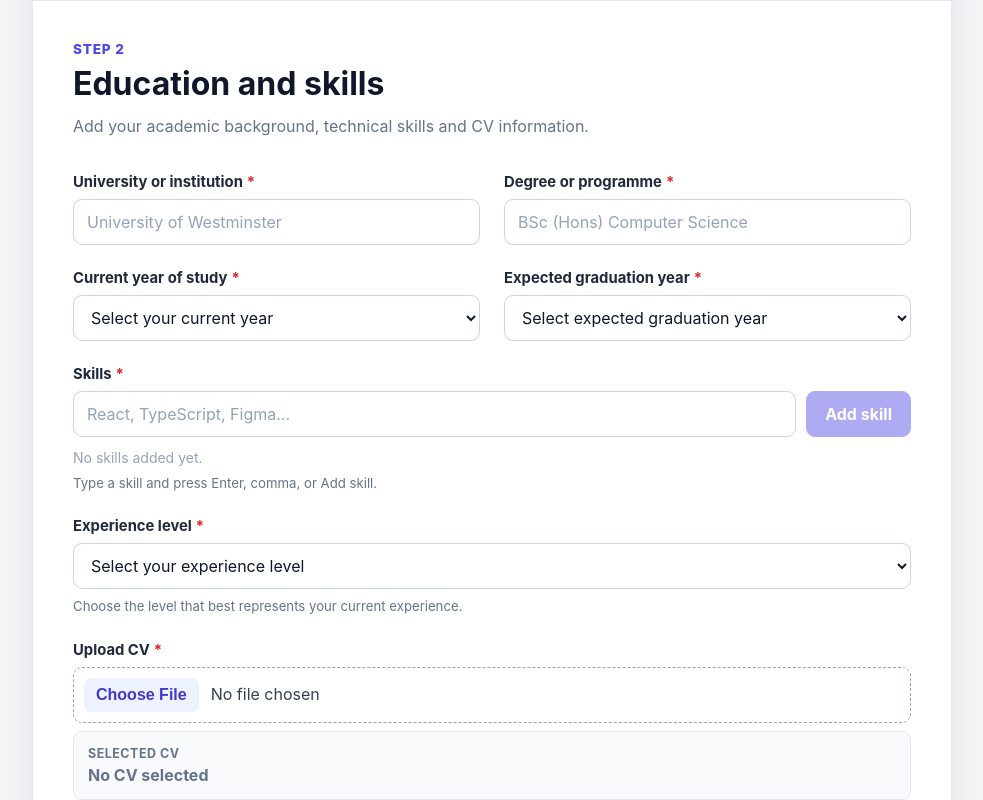
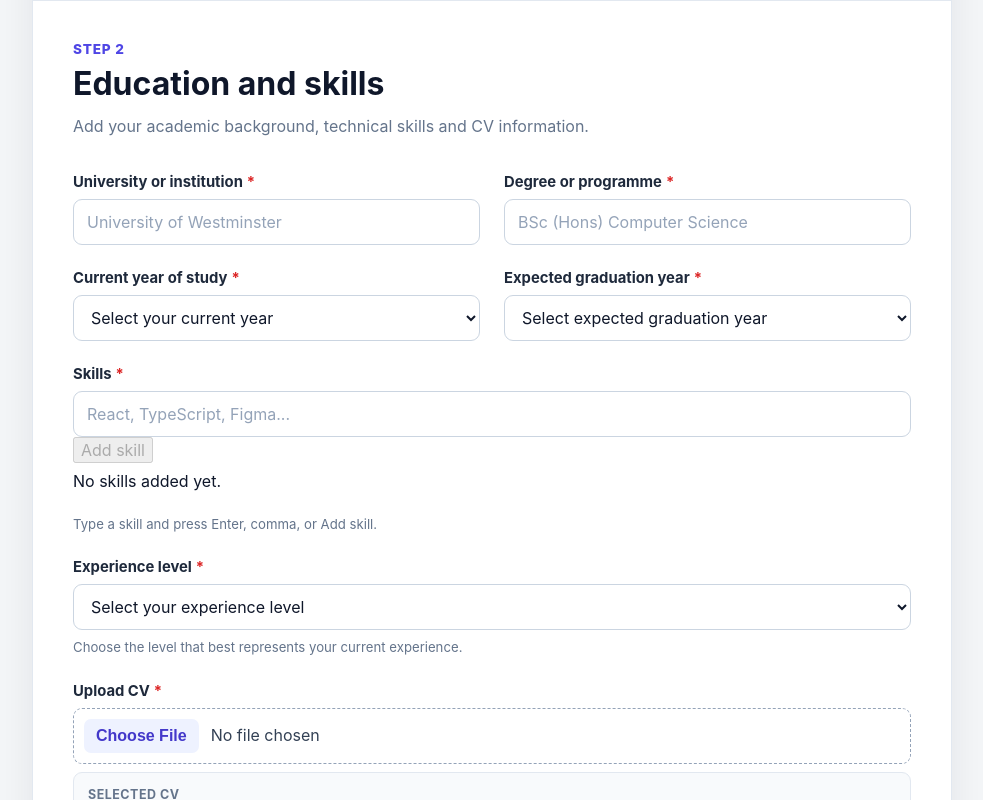
Before and after one commit to NadithiMoonasingha/internship-application-wizard, a React (Vite) app: page / in a window 1280 px wide. Both pictures are taken after a click on the button "Next". Shown: the part 384-1184 px from the top of the page, without its empty margins (148-1131 px from the left). Built offline with nearby package versions, Linux system fonts and the light colour scheme.

Commit message:
Added the form-step styling

```diff
--- a/src/components/steps/Steps.css
+++ b/src/components/steps/Steps.css
@@ -46,92 +46,4 @@
   .full-width-field {
     grid-column: auto;
   }
-
-    .skills-input-row {
-      flex-direction: column;
 }
-
-    .add-skill-button {
-      width: 100%;
-    }
-  }
-
-  .skills-input-row {
-    display: flex;
-    align-items: stretch;
-    gap: 10px;
-  }
-
-  .skills-input {
-    flex: 1;
-    min-width: 0;
-  }
-
-  .add-skill-button {
-    flex: 0 0 auto;
-    padding: 10px 18px;
-    color: #ffffff;
-    background: #4f46e5;
-    border: 1px solid #4f46e5;
-    border-radius: 9px;
-    font-weight: 700;
-    cursor: pointer;
-  }
-
-  .add-skill-button:hover:not(:disabled) {
-    background: #4338ca;
-    border-color: #4338ca;
-  }
-
-  .add-skill-button:disabled {
-    cursor: not-allowed;
-    opacity: 0.45;
-  }
-
-  .skill-tags {
-    display: flex;
-    flex-wrap: wrap;
-    gap: 9px;
-    margin: 4px 0 0;
-    padding: 0;
-    list-style: none;
-  }
-
-  .skill-tag {
-    display: inline-flex;
-    align-items: center;
-    gap: 7px;
-    padding: 7px 8px 7px 12px;
-    color: #3730a3;
-    background: #eef2ff;
-    border: 1px solid #c7d2fe;
-    border-radius: 999px;
-    font-size: 0.875rem;
-    font-weight: 700;
-  }
-
-  .remove-skill-button {
-    display: grid;
-    width: 24px;
-    height: 24px;
-    padding: 0;
-    place-items: center;
-    color: #4338ca;
-    background: #ffffff;
-    border: 0;
-    border-radius: 50%;
-    font-size: 1.15rem;
-    line-height: 1;
-    cursor: pointer;
-  }
-
-  .remove-skill-button:hover {
-    color: #ffffff;
-    background: #4338ca;
-  }
-
-  .empty-skills {
-    margin: 4px 0 0;
-    color: #94a3b8;
-    font-size: 0.875rem;
-  }
```
Lines whose indentation alone changed are shown as unchanged.
